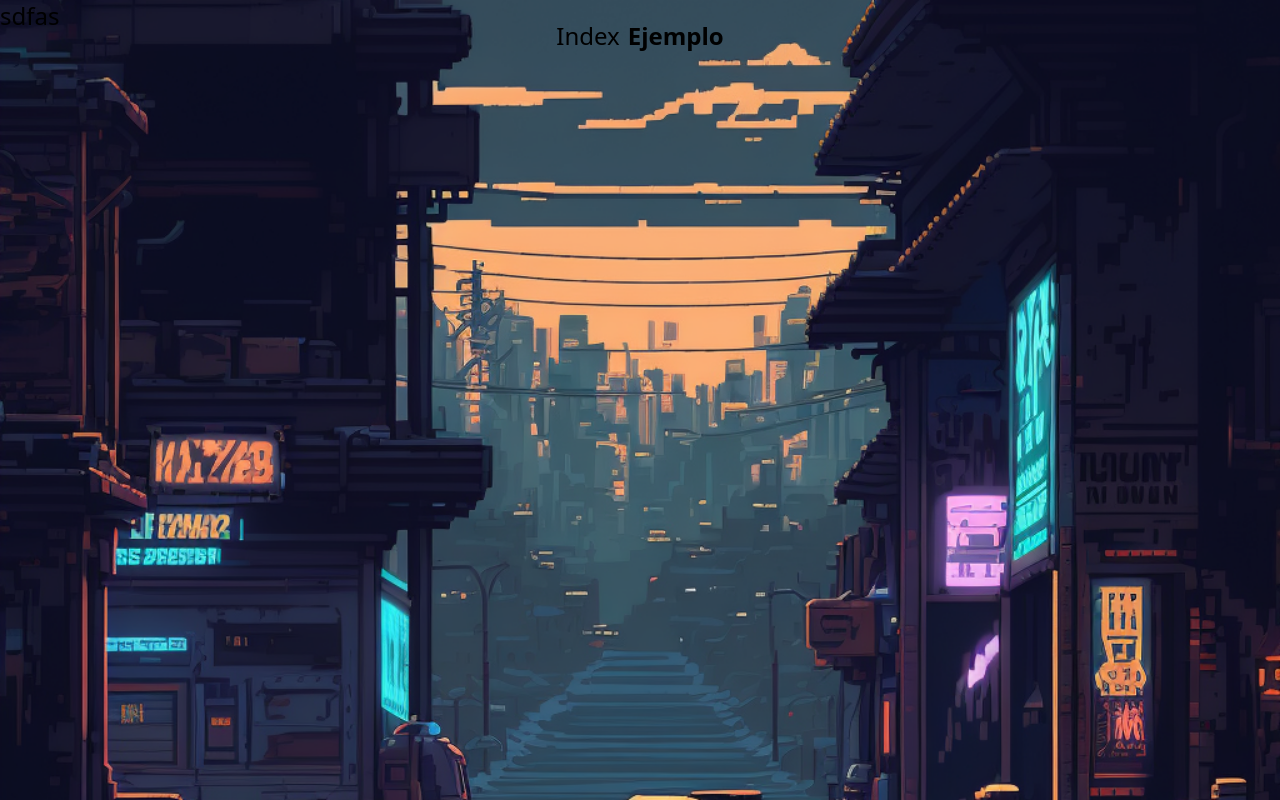
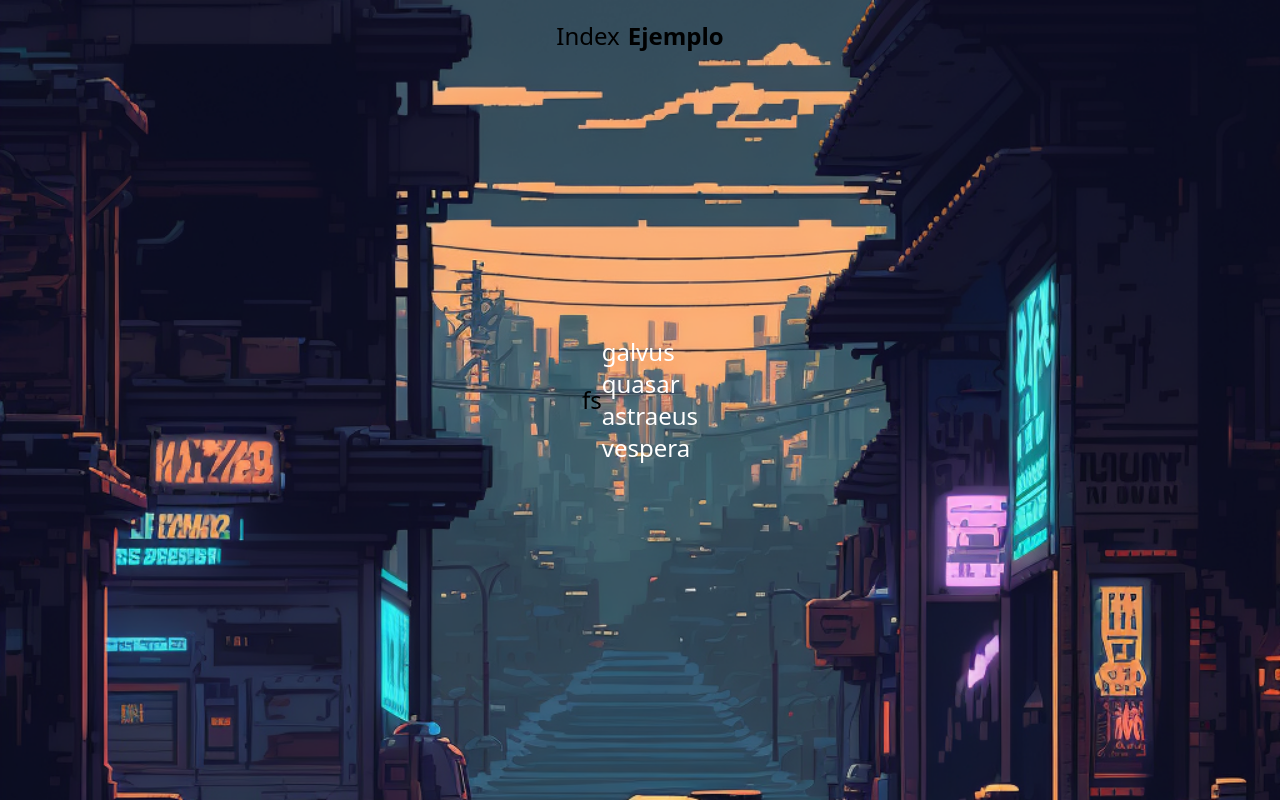
Before and after one commit to Daugus/sci-fight, a Nuxt app: page /ejemplo in a window 1280 px wide. Built offline with nearby package versions, Linux system fonts and the light colour scheme.

Commit message:
pruebas fullscreen

```diff
--- a/nuxt.config.ts
+++ b/nuxt.config.ts
@@ -5,5 +5,5 @@ export default defineNuxtConfig({
   tailwindcss: {
     cssPath: '~/assets/css/style.scss',
   },
-  ssr: true,
+  ssr: false,
 });
--- a/pages/ejemplo.vue
+++ b/pages/ejemplo.vue
@@ -1,17 +1,37 @@
 <script lang="ts">
-import characters from '../utils/characters';
-
 export default {
   data() {
     return {
       characterList: characters,
     };
   },
+  mounted() {},
+  methods: {
+    toggleFullscreen() {
+      if (document.fullscreenElement) return;
+      document.documentElement.requestFullscreen();
+    },
+  },
 };
 </script>
 
 <template>
-  <div class="stage h-screen w-full">sdfas</div>
+  <div class="stage flex h-screen w-full items-center justify-center">
+    <button
+      @click="toggleFullscreen"
+      id="fs"
+    >
+      fs
+    </button>
+    <ul class="text-white">
+      <li
+        v-for="(c, i) in characterList"
+        :key="c.name"
+      >
+        {{ c.name }}
+      </li>
+    </ul>
+  </div>
 </template>
 
 <style lang="scss">
```
